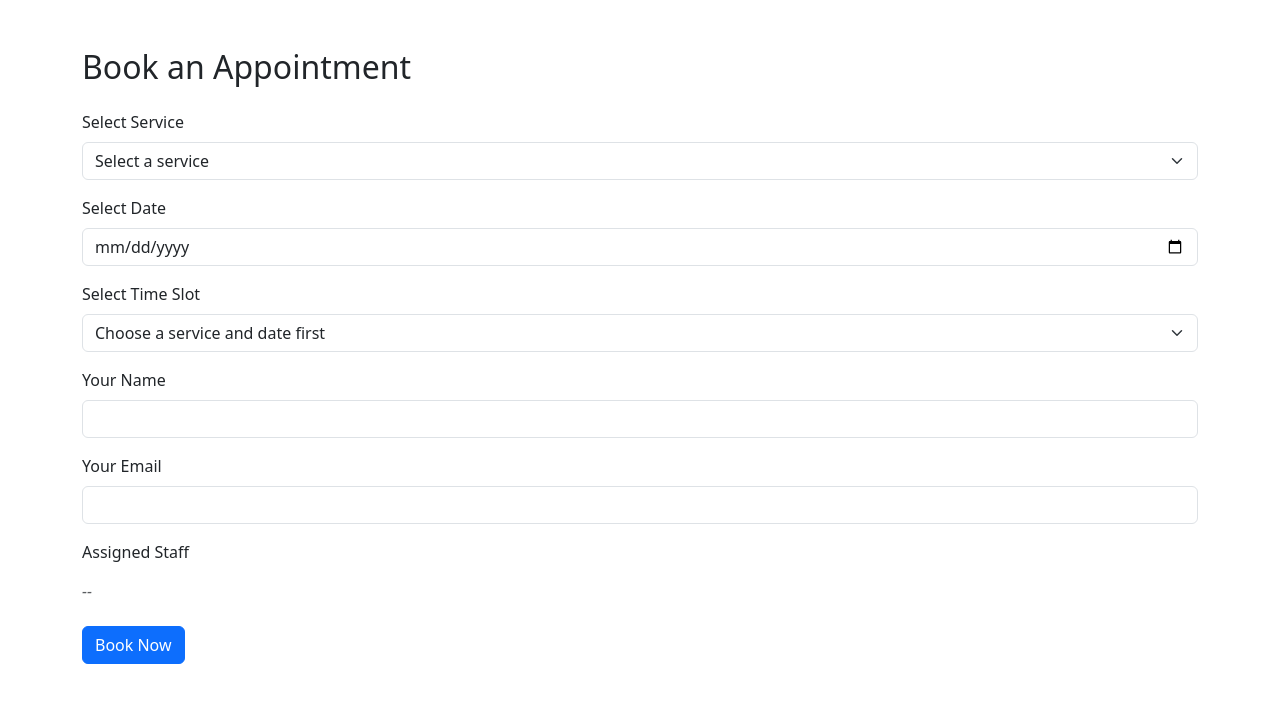
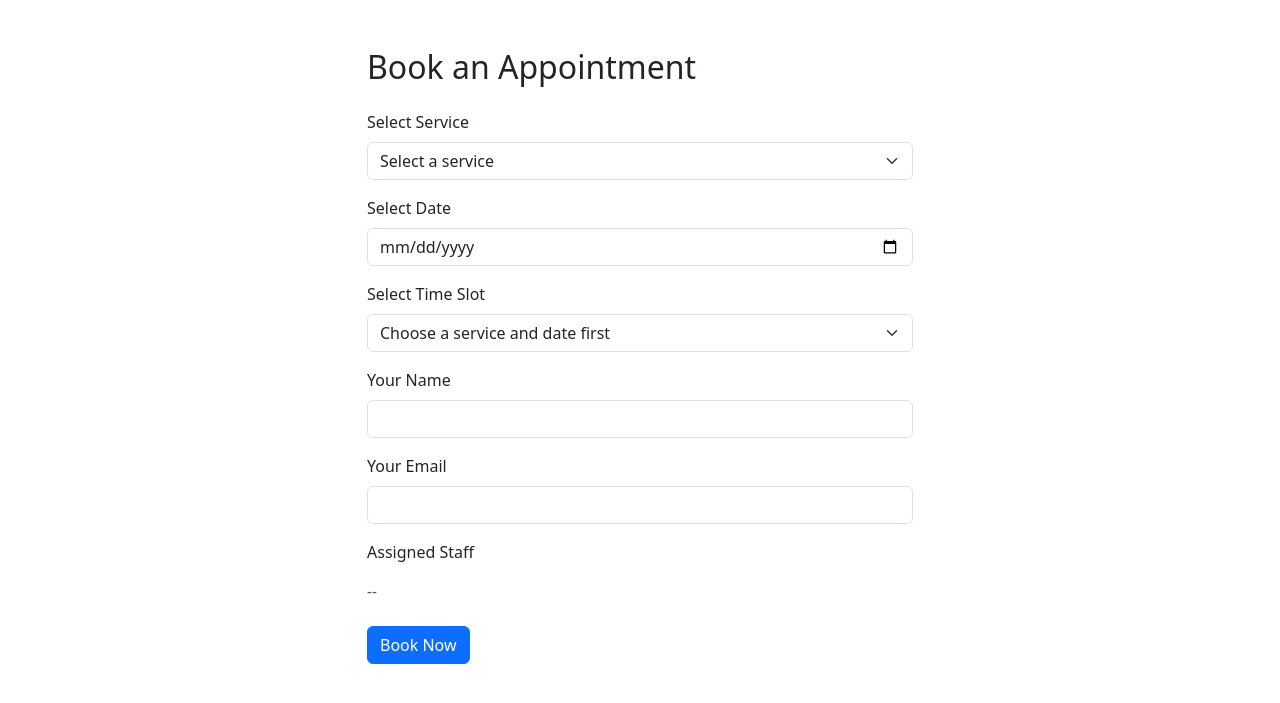
Before and after one commit to MSRhmn/appointment-system, a Django app: page /book/ in a window 1280 px wide. Shown: the top 703 px of the page. Run offline with Django 5.2, Linux system fonts and the light colour scheme; data that the repository does not hold is empty.

Commit message:
feat: apply bootstrap grid system in template
Bootstrap grid system makes the UI better responsive and gives more
control.

```diff
--- a/booking/templates/booking/booking_form.html
+++ b/booking/templates/booking/booking_form.html
@@ -8,7 +8,12 @@
     <title>Book Appointment</title>
     <link href="https://cdn.jsdelivr.net/npm/bootstrap@5.3.3/dist/css/bootstrap.min.css" rel="stylesheet">
 </head>
-<body class="container py-5">
+<body class="py-5">
+
+
+  <div class="container">
+    <div class="row">
+      <div class="col-12 col-md-8 col-lg-6 mx-auto">
 
         <h2 class="mb-4">Book an Appointment</h2>
 
@@ -51,6 +56,9 @@
         </form>
 
         <div id="message" class="mt-4"></div>
+      </div>
+    </div>
+  </div>
 
   <script type="module" src="{% static 'booking/js/booking.js' %}"></script>
 </body>
```
Lines whose indentation alone changed are shown as unchanged.
